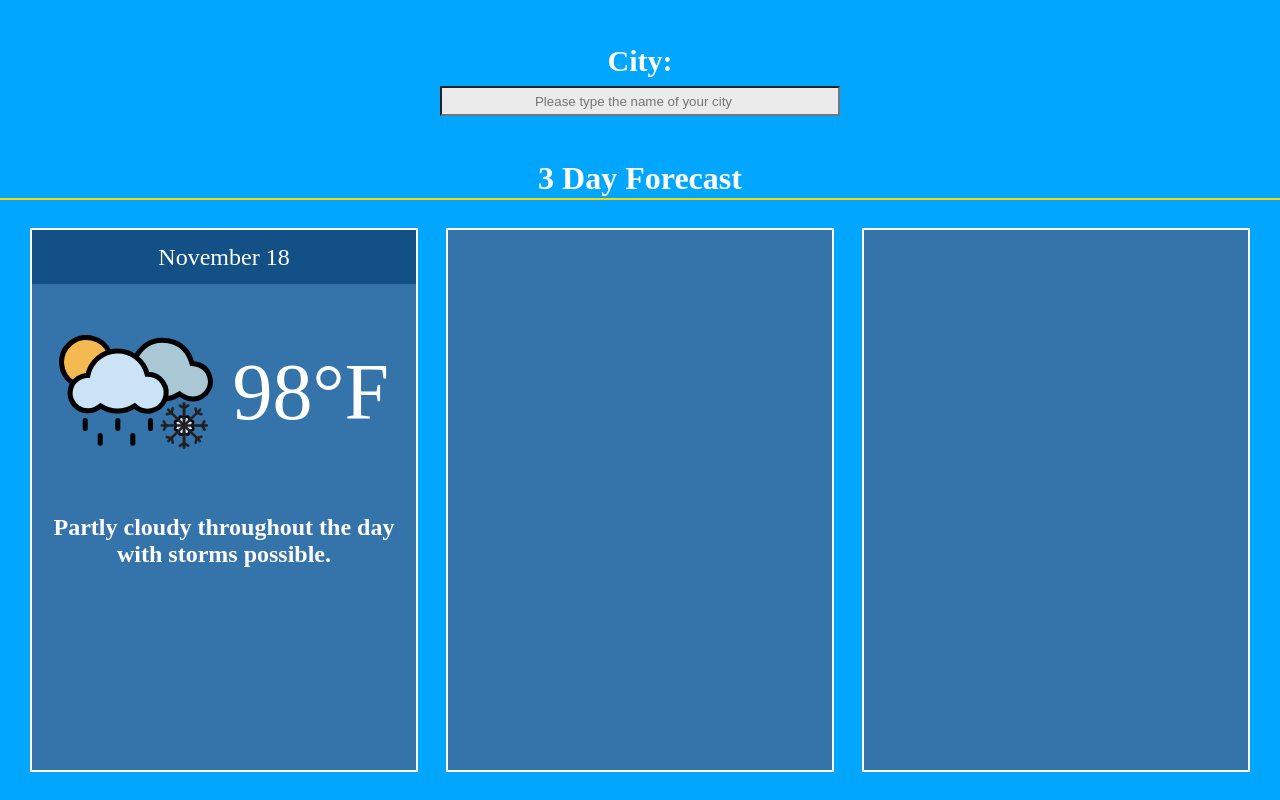
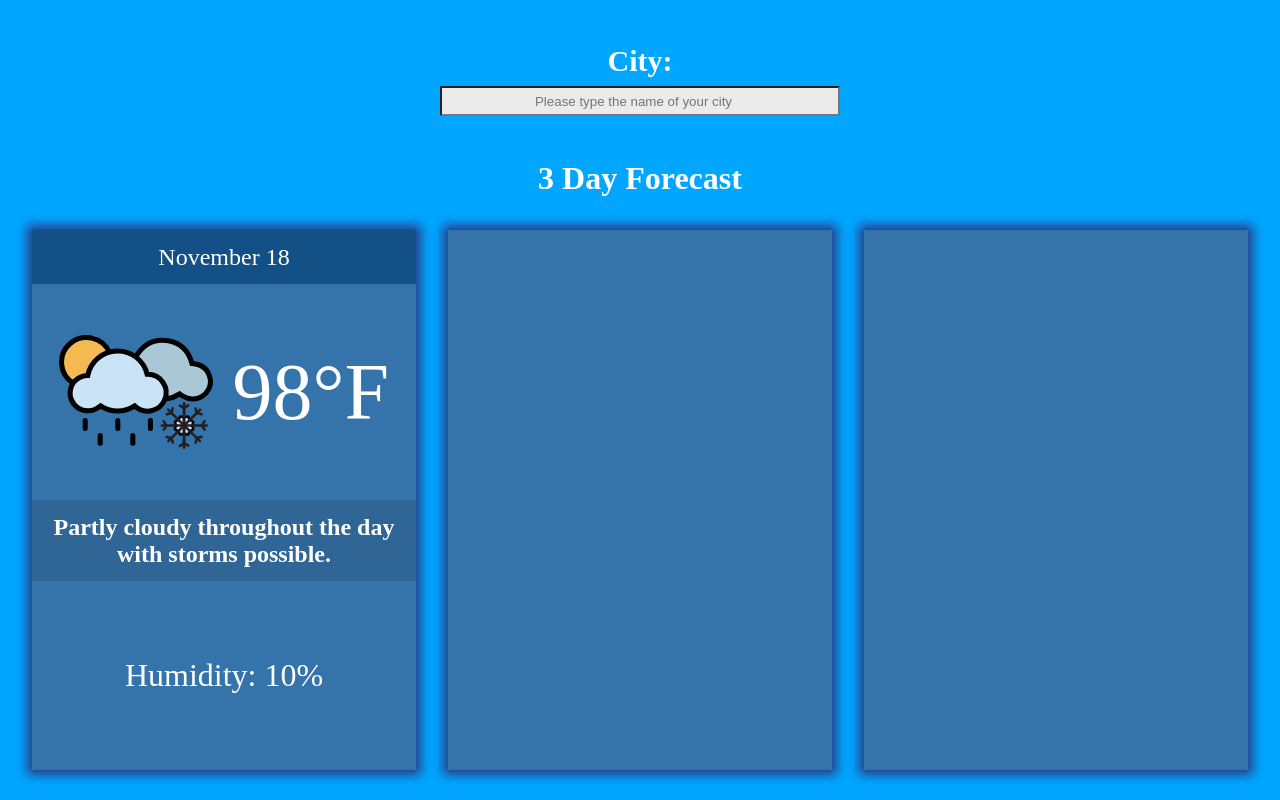
Before and after one commit to AlisterProfitt/weather-app, a website built with webpack: page src/template.html in a window 1280 px wide. Built offline with nearby package versions, Linux system fonts and the light colour scheme.

Commit message:
create weather card design

```diff
--- a/src/styles.css
+++ b/src/styles.css
@@ -12,7 +12,6 @@ html {
 
 .form-container {
   height: 20vh;
-  /* outline: 2px solid green; */
   display: flex;
   flex-direction: column;
   justify-content: center;
@@ -23,7 +22,6 @@ form {
   flex-direction: column;
   align-items: center;
   gap: 1vh;
-  /* outline: 2px solid white; */
 }
 
 input {
@@ -51,7 +49,6 @@ h1 {
 
 /* Card Design */
 .weather-cards-container {
-  outline: 2px solid gold;
   height: 75vh;
   display: flex;
   justify-content: space-evenly;
@@ -61,8 +58,8 @@ h1 {
 .card {
   height: 90%;
   width: 30%;
-  outline: 2px solid white;
-  background-color:rgb(53, 116, 171)
+  background-color:rgb(53, 116, 171);
+  box-shadow: 0px 0px 10px 5px rgb(41, 60, 136);
 }
 
 .date {
@@ -95,6 +92,7 @@ h1 {
   height: 15%;
   justify-content: center;
   align-items: center;
+  background-color: rgba(0, 0, 0, 0.123);
   & p {
     text-align: center;
     font-weight: bold;
@@ -106,4 +104,8 @@ h1 {
 
 .more-info {
   height: 35%;
+  align-content: center;
+  text-align: center;
+  color: white;
+  font-size: 2em;
 }
--- a/src/template.html
+++ b/src/template.html
@@ -30,7 +30,7 @@
                 <p>Partly cloudy throughout the day with storms possible.</p>
             </div>
             <div class="more-info">
-
+                <p>Humidity: 10%</p>
             </div>
         </div>
         <div class="card">
```
